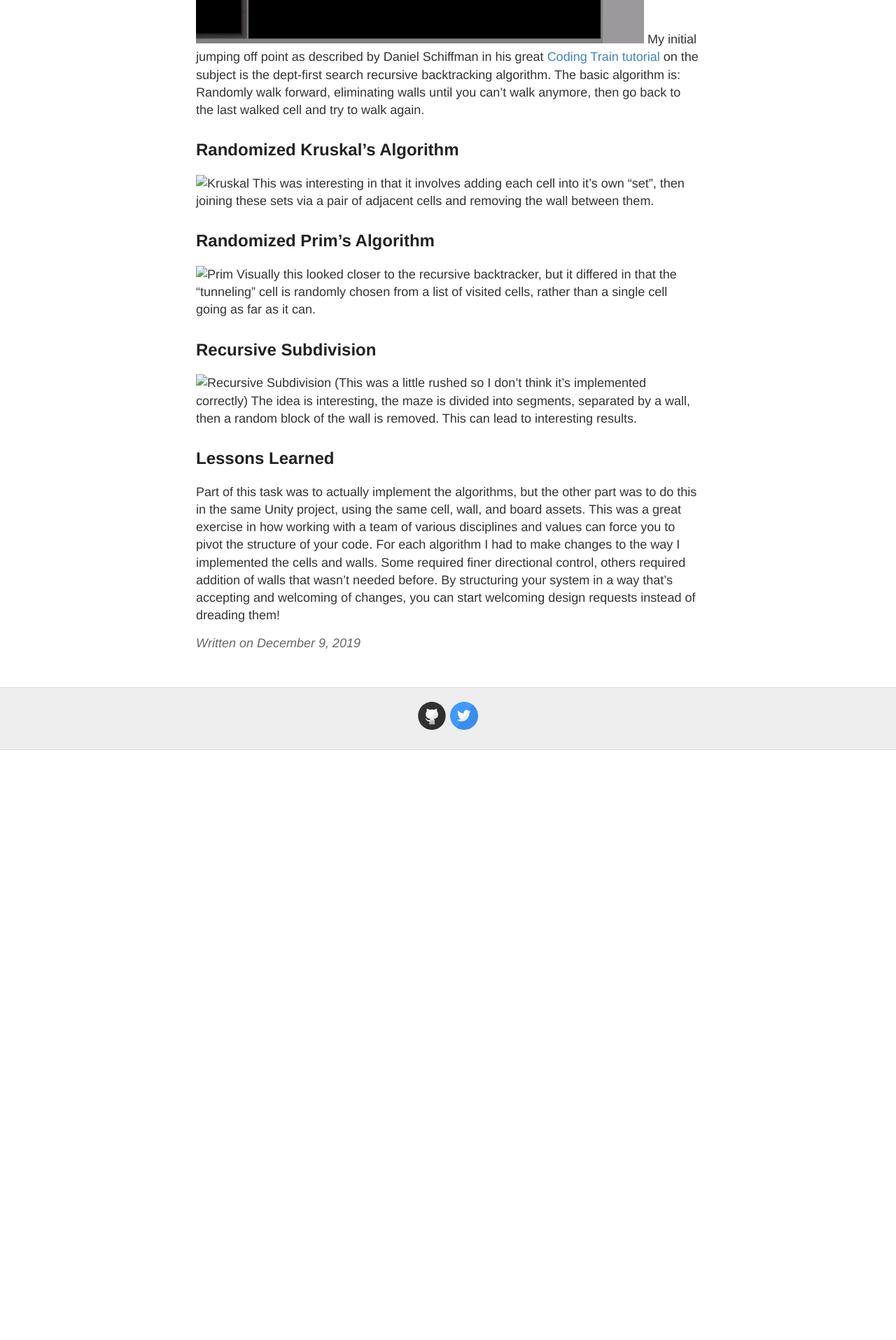
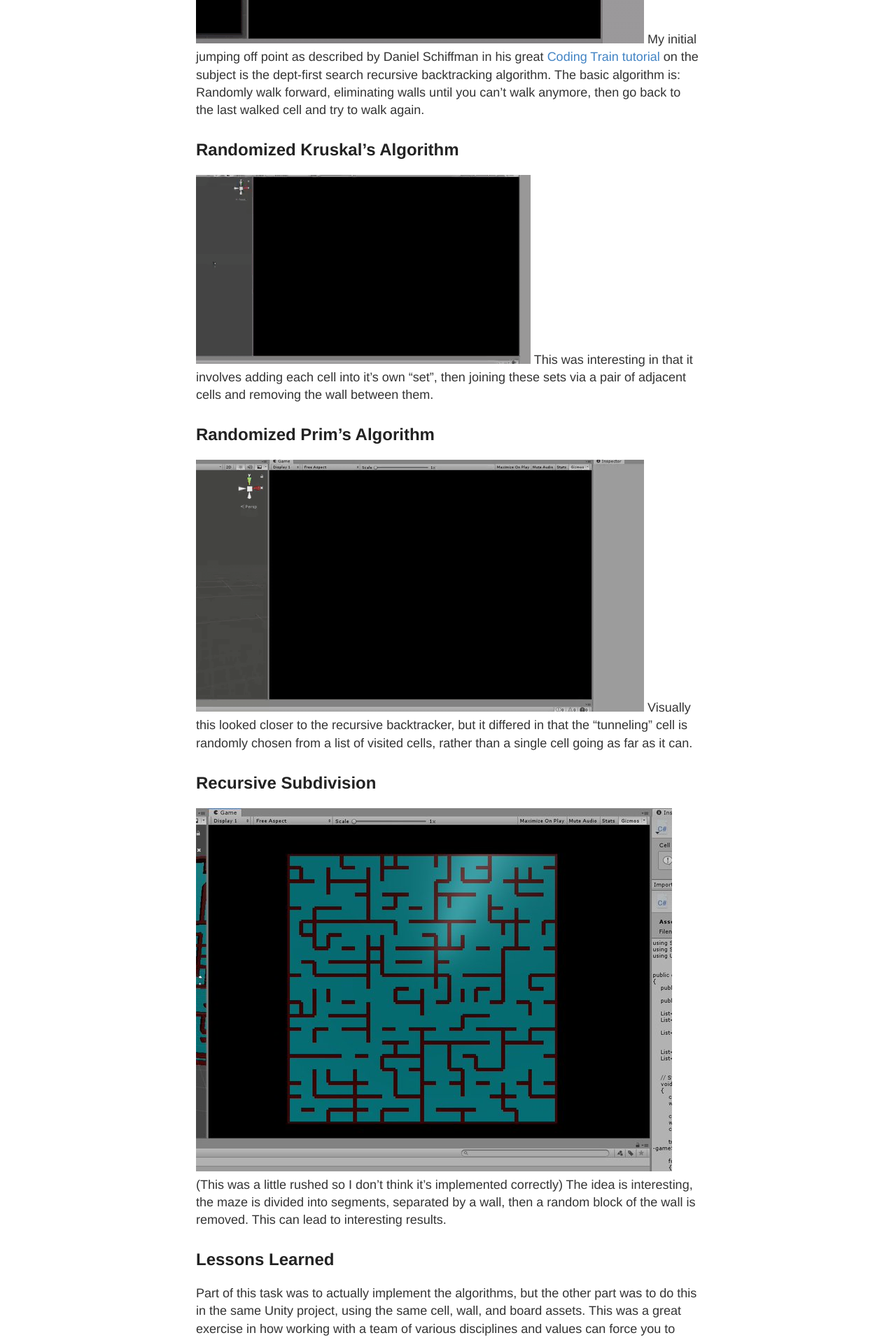
Before and after one commit to jstrub3/jstrub3.github.io, a Jekyll site: the page built from _posts/2019-12-09-maze-generation.md, in a window 1280 px wide. Shown: the part 745-2660 px from the top of the page at 70% size. Built offline with Jekyll 4.4.1, drawn with Linux system fonts in a browser that asks for light colours; before the commit the page ends 1817 px from its top, so only the background shows below that.

Commit message:
Update 2019-12-09-maze-generation.md

```diff
--- a/_posts/2019-12-09-maze-generation.md
+++ b/_posts/2019-12-09-maze-generation.md
@@ -14,15 +14,15 @@ My initial jumping off point as described by Daniel Schiffman in his great [Codi
 Randomly walk forward, eliminating walls until you can't walk anymore, then go back to the last walked cell and try to walk again.
 
 ## Randomized Kruskal's Algorithm
-![Kruskal](/videos/kaJiQXdKKp9qoZNA.gif)
+![Kruskal](/images/kaJiQXdKKp9qoZNA.gif)
 This was interesting in that it involves adding each cell into it's own "set", then joining these sets via a pair of adjacent cells and removing the wall between them.
 
 ## Randomized Prim's Algorithm
-![Prim](/videos/xo3jgb_haWcO8aYz.gif)
+![Prim](/images/xo3jgb_haWcO8aYz.gif)
 Visually this looked closer to the recursive backtracker, but it differed in that the "tunneling" cell is randomly chosen from a list of visited cells, rather than a single cell going as far as it can.
 
 ## Recursive Subdivision
-![Recursive Subdivision](/image/EKPTHpIXYAE7D0.jfif)
+![Recursive Subdivision](/images/EKPTHpIXYAE7D0.jfif)
 (This was a little rushed so I don't think it's implemented correctly) The idea is interesting, the maze is divided into segments, separated by a wall, then a random block of the wall is removed.  This can lead to interesting results.
 
 
```
